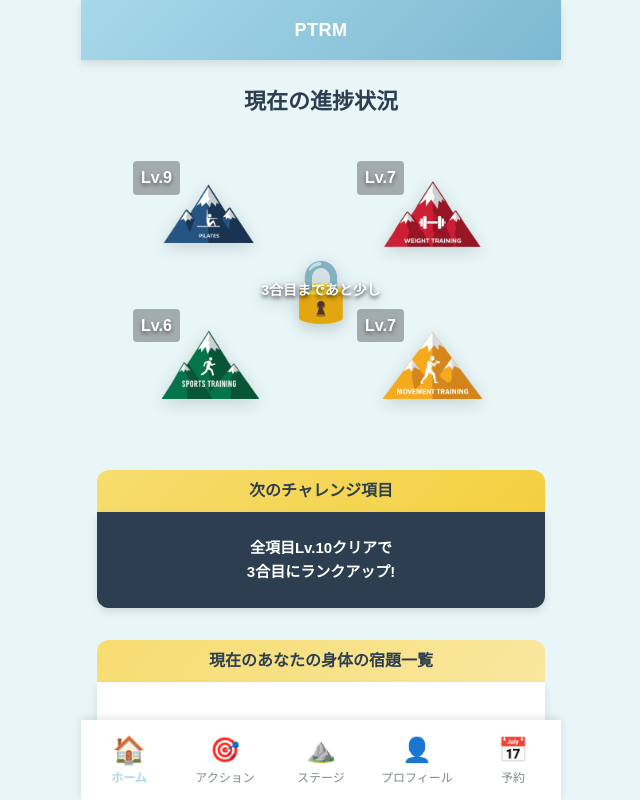
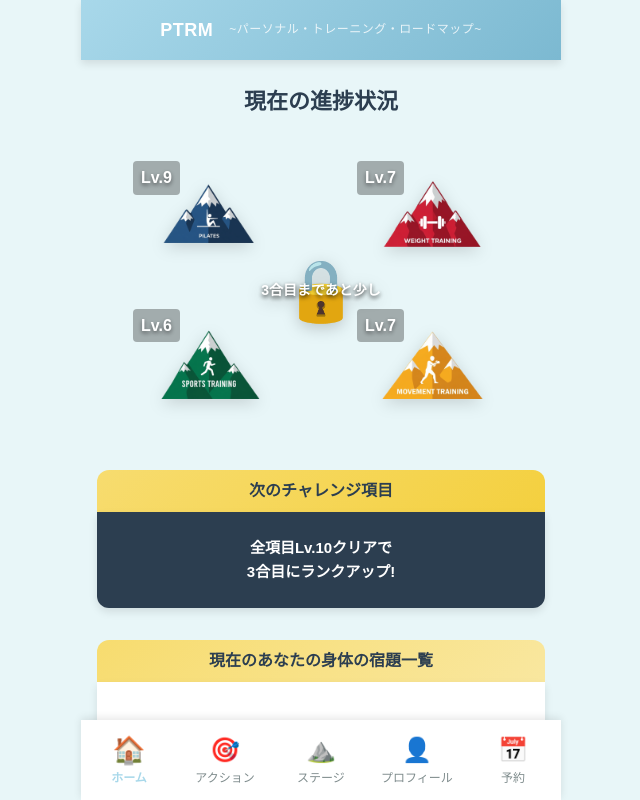
Before and after one commit to A-sato0422/ptrm, a website built with Vite: page index.html in a window 1280 px wide. Shown: the whole page, without its empty margins (319-959 px from the left). Built offline with nearby package versions, Linux system fonts and the light colour scheme.

Commit message:
ヘッダーのスタイルを変更

```diff
--- a/index.html
+++ b/index.html
@@ -12,7 +12,7 @@
 <body>
     <!-- ヘッダー -->
     <header class="app-header">
-        <h1 class="app-title">PTRM</h1>
+        <h1 class="app-title">PTRM <span>~パーソナル・トレーニング・ロードマップ~</span></h1>
     </header>
 
     <!-- メインコンテンツ -->
--- a/src/styles/main.css
+++ b/src/styles/main.css
@@ -79,7 +79,7 @@ body {
     background: linear-gradient(135deg, var(--color-primary) 0%, #7CB9D1 100%);
     display: flex;
     align-items: center;
-    justify-content: space-between;
+    justify-content: center;
     padding: 0 var(--spacing-md);
     box-shadow: var(--shadow-md);
     z-index: 1000;
@@ -116,8 +116,24 @@ body {
     font-weight: bold;
     color: var(--color-white);
     text-align: center;
-    flex: 1;
     letter-spacing: 0.5px;
+    display: flex;
+    align-items: center;
+    flex-wrap: nowrap;
+    gap: var(--spacing-md);
+}
+
+.app-title span {
+    font-size: 10px;
+    font-weight: normal;
+    white-space: nowrap;
+    opacity: 0.8;
+}
+
+@media (min-width: 768px) {
+    .app-title span {
+        font-size: 12px;
+    }
 }
 
 /* ========================================
```
Also changed, not shown: action.html (+1 -1 lines), profile.html (+1 -1 lines), stage.html (+1 -1 lines).
